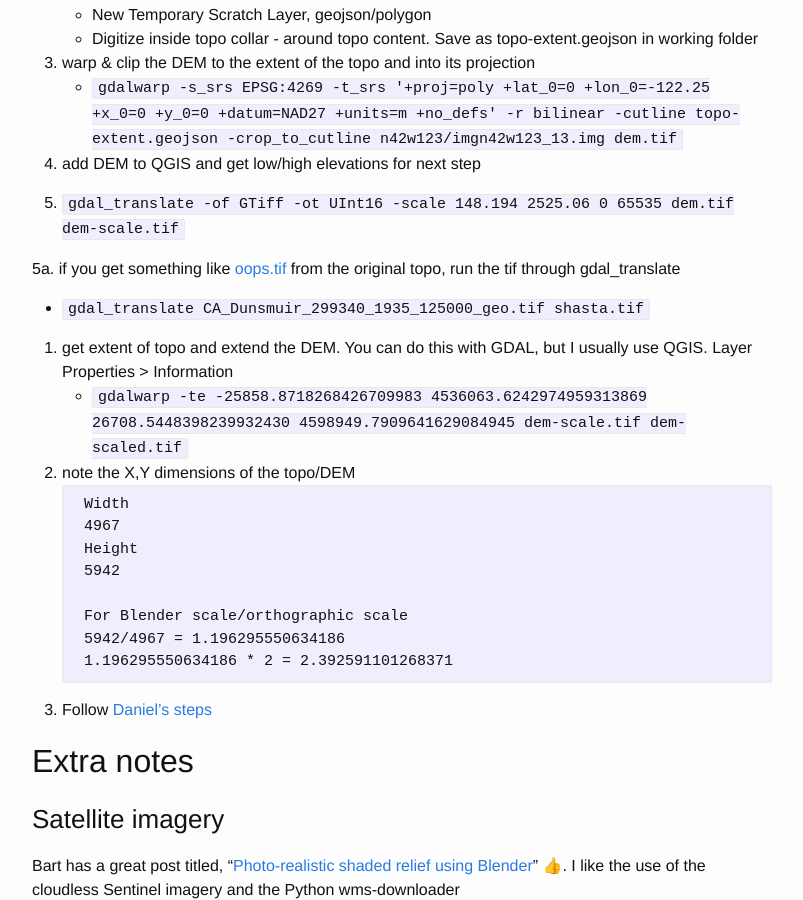
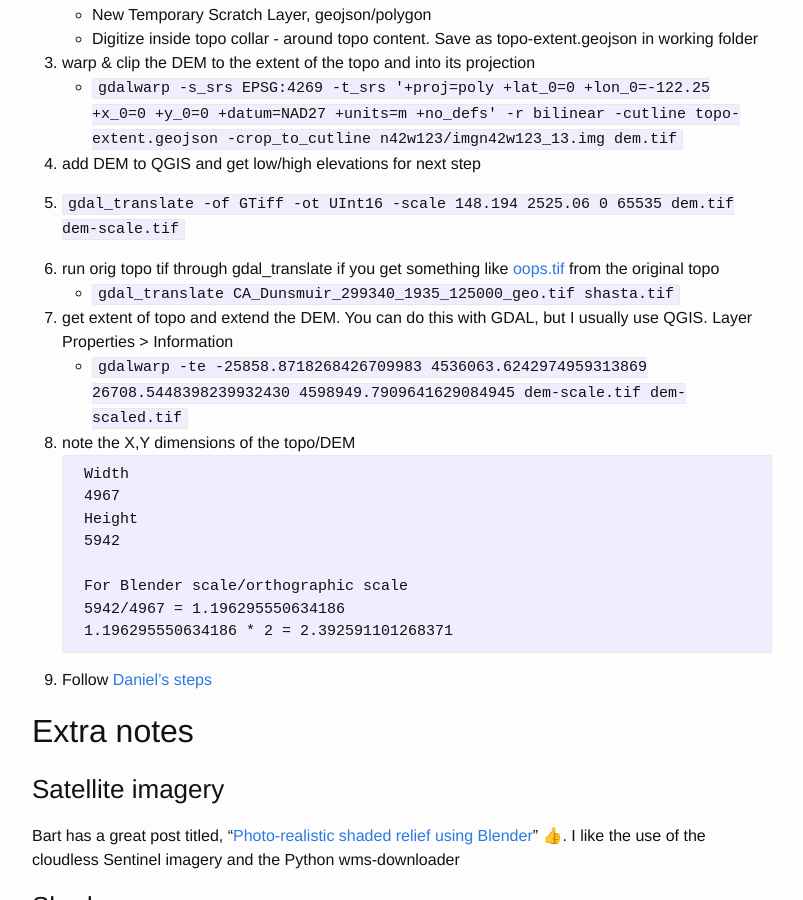
Before and after one commit to oeon/oeon.github.io, a Jekyll site: the page built from _posts/2019-04-07-blender-hillshades.md, in a window 1280 px wide and 900 px high, scrolled down 3634 px. Shown: the whole window, without its empty margins (238-1041 px from the left). Built offline with Jekyll 4.4.1, drawn with Linux system fonts in a browser that asks for light colours.

Commit message:
Revert "Update 2019-04-07-blender-hillshades.md"
This reverts commit d96848a8bc2e027945199ad212bc99997c490586.

````diff
--- a/_posts/2019-04-07-blender-hillshades.md
+++ b/_posts/2019-04-07-blender-hillshades.md
@@ -75,13 +75,13 @@ This has been my playbook for obtaining old topos from [topoView](https://ngmdb.
 
 5. `gdal_translate -of GTiff -ot UInt16 -scale 148.194 2525.06 0 65535 dem.tif dem-scale.tif`
 
-5a. if you get something like  <a href="https://joetos.s3.amazonaws.com/blender-hillshades/oops.tif" target="_blank">oops.tif</a> from the original topo, run the tif through gdal_translate
+6. run orig topo tif through gdal_translate if you get something like  <a href="https://joetos.s3.amazonaws.com/blender-hillshades/oops.tif" target="_blank">oops.tif</a> from the original topo
   * `gdal_translate CA_Dunsmuir_299340_1935_125000_geo.tif shasta.tif`
 
-6. get extent of topo and extend the DEM. You can do this with GDAL, but I usually use QGIS. Layer Properties > Information
+7. get extent of topo and extend the DEM. You can do this with GDAL, but I usually use QGIS. Layer Properties > Information
   * `gdalwarp -te -25858.8718268426709983 4536063.6242974959313869 26708.5448398239932430 4598949.7909641629084945 dem-scale.tif dem-scaled.tif`
 
-7. note the X,Y dimensions of the topo/DEM
+8. note the X,Y dimensions of the topo/DEM
     ```
     Width
     4967
````
Also changed, not shown: other parts of _posts/2019-04-07-blender-hillshades.md (+1 -1 lines).
